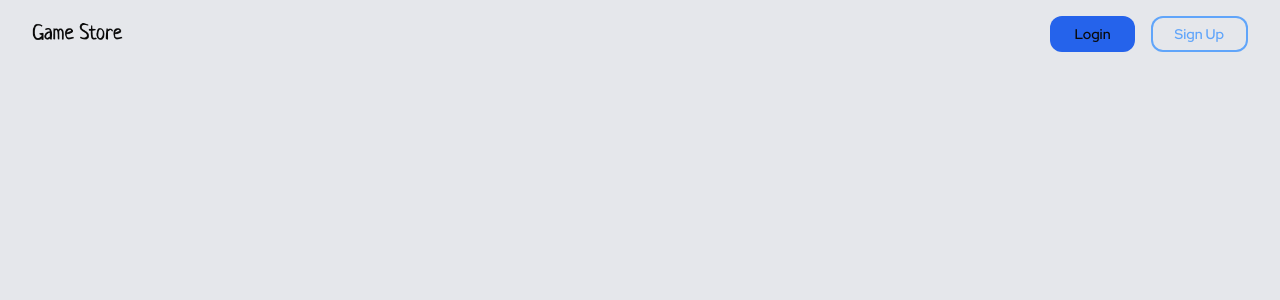
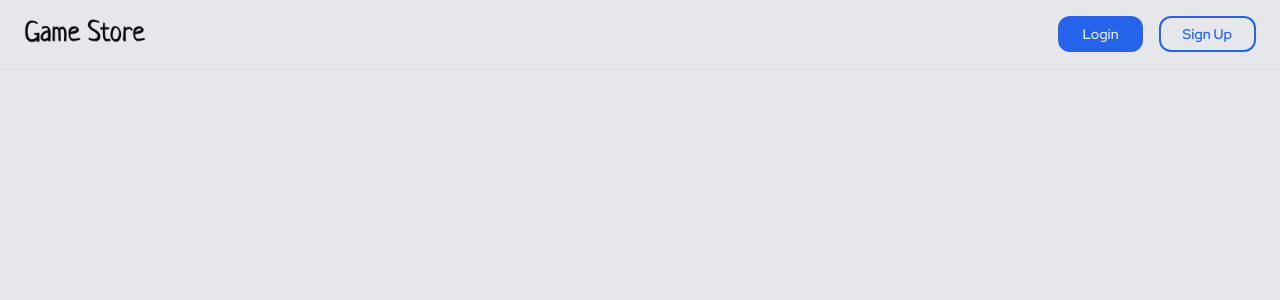
Before and after one commit to DavidAlmonacid/peaku-final-project, a React (Vite) app in the folder client/: page / in a window 1280 px wide. Shown: the top 300 px of the page. Built offline with nearby package versions, Linux system fonts and the light colour scheme.

Commit message:
Update styles

```diff
--- a/client/src/components/Header.jsx
+++ b/client/src/components/Header.jsx
@@ -4,8 +4,8 @@ import logoShort from "../assets/game-store-logo-short.png";
 
 export default function Header() {
   return (
-    <header className="flex justify-between items-center px-8 py-4">
-      <Link to="/" className="[&>picture>img]:max-h-6">
+    <header className="flex justify-between items-center px-6 py-4 shadow-sm">
+      <Link to="/" className="[&>picture>img]:max-h-8">
         <picture className="hidden xs:block">
           <img src={logoBig} alt="game store logo big" />
         </picture>
@@ -16,10 +16,12 @@ export default function Header() {
       </Link>
 
       <div className="flex gap-x-4 *:py-2 *:px-6 *:rounded-xl *:text-sm *:font-medium">
-        <button className="bg-primary-royal-blue">Login</button>
+        <button className="bg-primary-royal-blue text-accent-antiflash-white">
+          Login
+        </button>
         <Link
           to="/signup"
-          className="ring-2 ring-inset ring-primary-ruddy-blue text-primary-ruddy-blue"
+          className="ring-2 ring-inset ring-primary-royal-blue text-primary-royal-blue"
         >
           Sign Up
         </Link>
```
